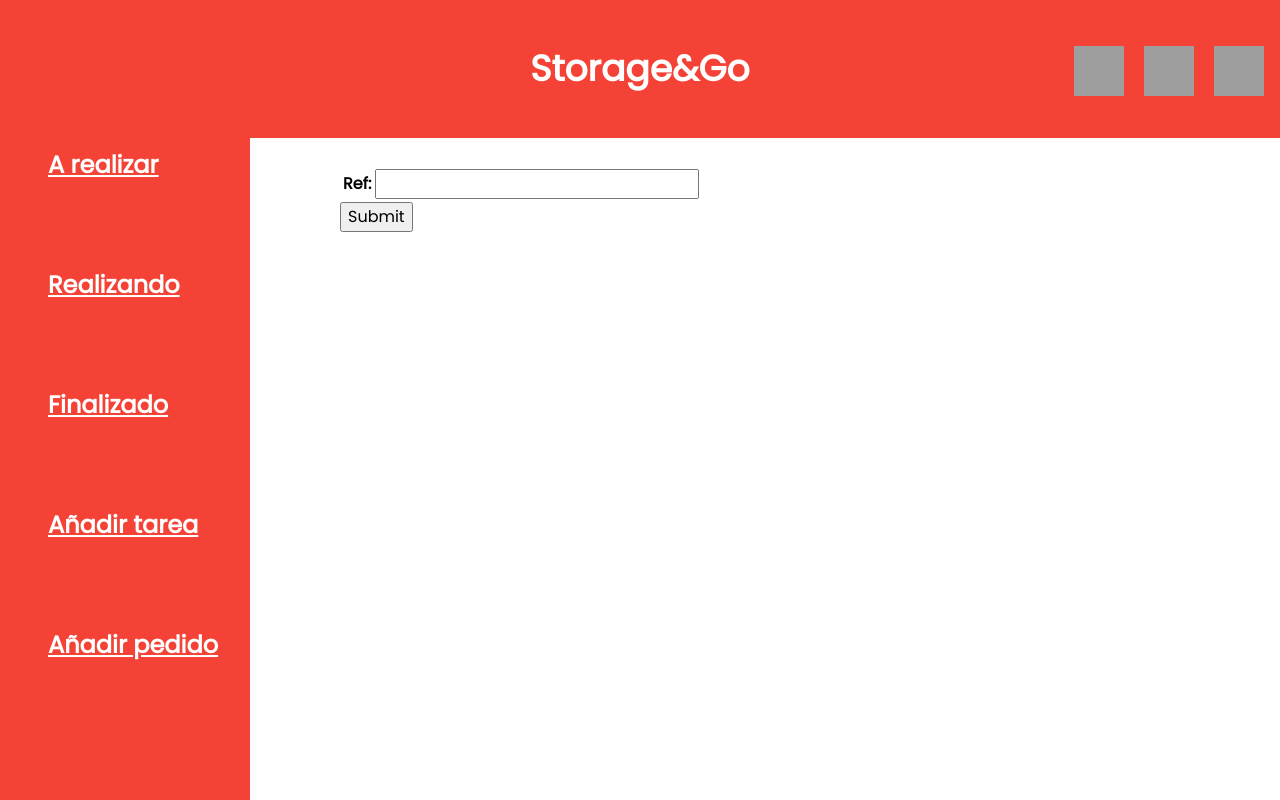
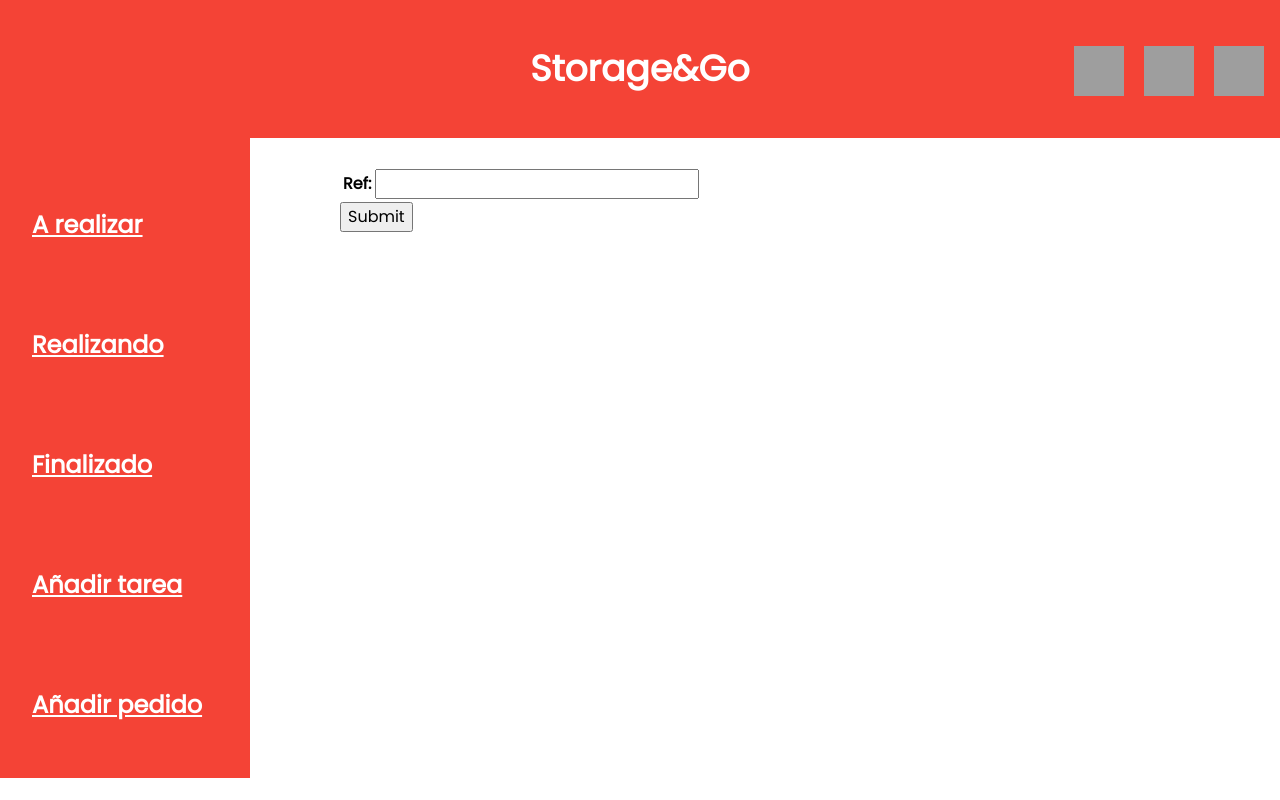
Before and after one commit to grup3software/JointProject, a Django app: page /storageandgo/pedido/ in a window 1280 px wide. Run offline with Django 3.2, Linux system fonts and the light colour scheme; grey boxes are pictures that could not be loaded.

Commit message:
fixed sidebar

```diff
--- a/StorageAndGo/templates/gestor-sala-home.html
+++ b/StorageAndGo/templates/gestor-sala-home.html
@@ -34,10 +34,10 @@
         </div>
 
         <!-- Sidebar/menu -->
-        <nav class="w3-sidebar w3-red w3-collapse w3-large w3-padding w3-top" style="z-index:3;width: 250px;font-weight:bold;" id="mySidebar"><br>
+        <nav class="w3-sidebar w3-red w3-collapse w3-large w3-top" style="top:138px; vz-index:3; width:250px; height:80%; font-weight:bold; overflow:auto; overflow-x:hidden" id="mySidebar"><br>
             <a href="javascript:void(0)" onclick="w3_close()" class="w3-button w3-hide-large w3-display-topleft" style="width:100%;font-size:22px">Close Menu</a>
             <div class="w3-container">
-                <h3 class="w3-padding-32 w3-button w3-left-align"style="width: 250px;margin-top:80px"><a href="{% url 'storageandgo:gestor_arealizar' %}"><b>A realizar</b></a></h3>
+                <h3 class="w3-padding-32 w3-button w3-left-align"style="width: 250px"><a href="{% url 'storageandgo:gestor_arealizar' %}"><b>A realizar</b></a></h3>
                 <h3 class="w3-padding-32 w3-button w3-left-align"style="width: 250px"><a href="{% url 'storageandgo:gestor_realizando' %}"><b>Realizando</b></a></h3>
                 <h3 class="w3-padding-32 w3-button w3-left-align"style="width: 250px"><a href="{% url 'storageandgo:gestor_finalizado' %}"><b>Finalizado</b></a></h3>
                 <h3 class="w3-padding-32 w3-button w3-left-align"style="width: 250px"><a href="{% url 'storageandgo:CreateTaskView' %}"><b>Añadir tarea</b></a></h3>
```
